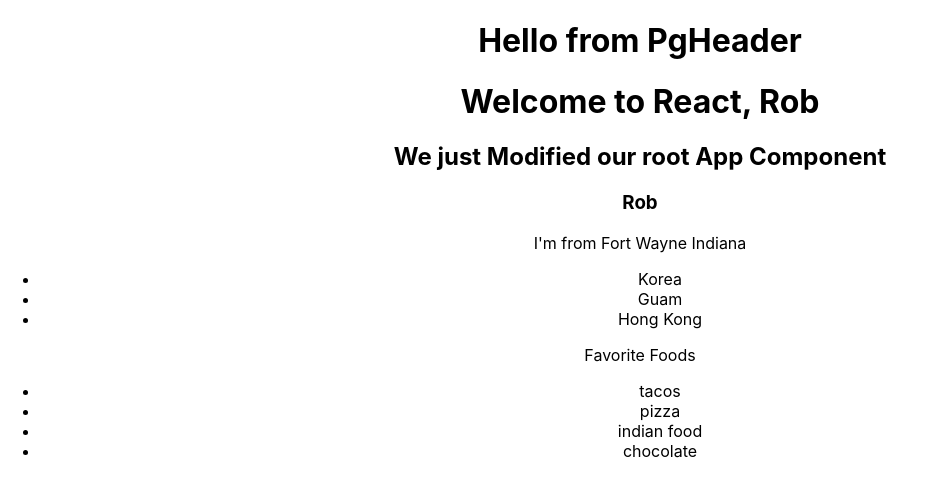
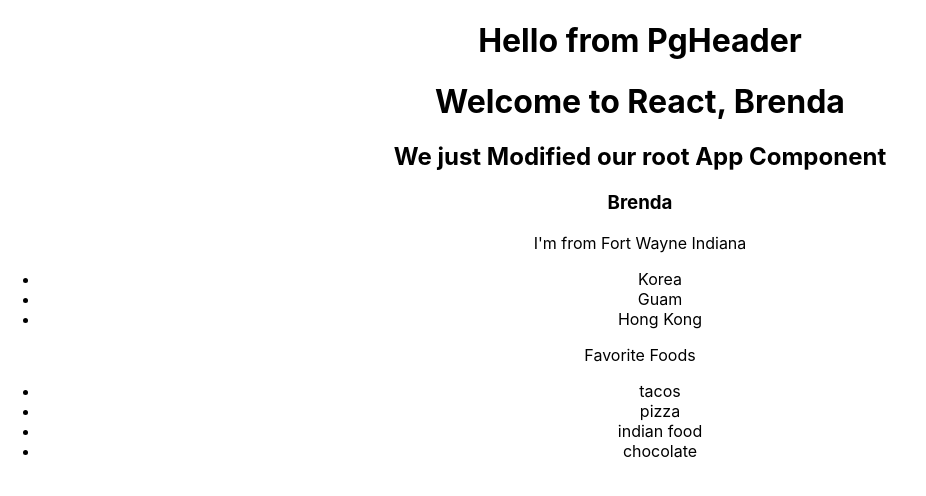
Before and after one commit to rvanarsdall/wd124-pie, a React (Create React App) app: page / in a window 1280 px wide. Shown: the top 496 px of the page, without its empty margins (0-926 px from the left). Built offline with nearby package versions, Linux system fonts and the light colour scheme.

Commit message:
added challenge map

```diff
--- a/src/App.jsx
+++ b/src/App.jsx
@@ -4,13 +4,20 @@
 import PgAboutMe from "./components/pg-challenge/PGAboutMe";
 
 function App() {
-  let name = "Rob";
+  let name = "Brenda";
+  let location = "I'm from Fort Wayne Indiana";
+  const favoriteFoods = ["tacos", "pizza", "indian food", "chocolate"];
+  //? Create an array to house the locations that you had in your PG About me & use the .map() to loop through and display the locations.
   return (
     <div className="App">
       <PgHeader />
       <h1>Welcome to React, {name}</h1>
       <h2>We just Modified our root App Component</h2>
-      <PgAboutMe />
+      <PgAboutMe
+        name={name}
+        location={location}
+        favoriteFoods={favoriteFoods}
+      />
     </div>
   );
 }
--- a/src/components/pg-challenge/PGAboutMe.jsx
+++ b/src/components/pg-challenge/PGAboutMe.jsx
@@ -1,9 +1,10 @@
-function PgAboutMe() {
-  const favoriteFoods = ["tacos", "pizza", "indian food", "chocolate"];
+function PgAboutMe(props) {
+  const { name, location, favoriteFoods } = props;
+  //? If you want to destructure then you can
   return (
     <div>
-      <h3>Rob</h3>
-      <p>I'm from Fort Wayne Indiana</p>
+      <h3>{name}</h3>
+      <p>{props.location}</p>
       <ul>
         <li>Korea</li>
         <li>Guam</li>
@@ -11,7 +12,7 @@
       </ul>
       <p>Favorite Foods</p>
       <ul>
-        {favoriteFoods.map((list) => (
+        {props.favoriteFoods.map((list) => (
           <li>{list}</li>
         ))}
       </ul>
```
